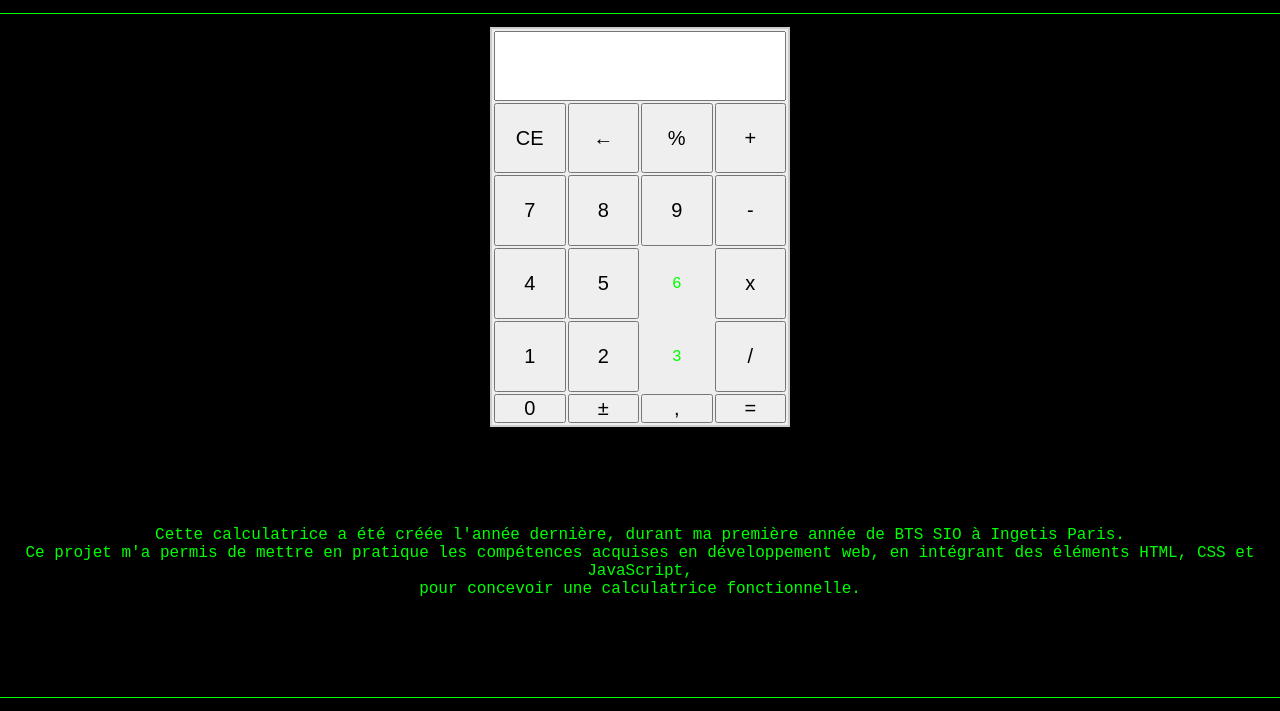
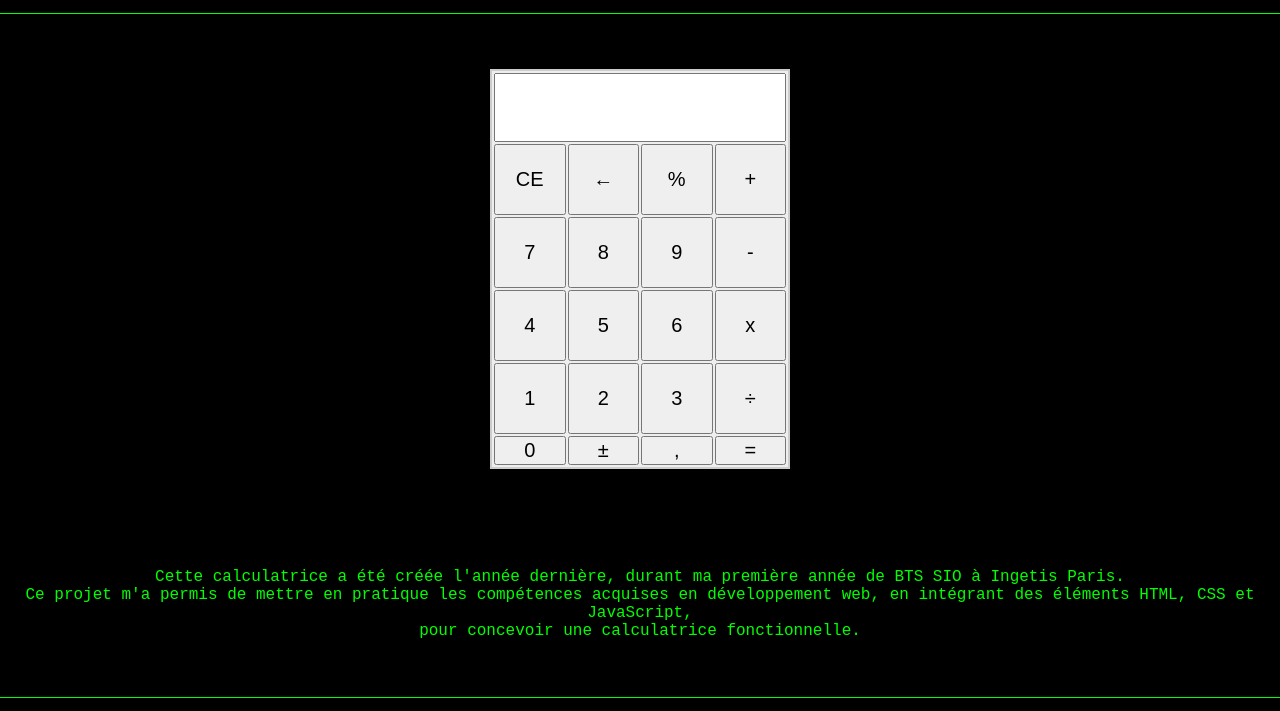
Before and after one commit to SolalDFG/Site-SolalDFG, a plain HTML site: page calculatrice.html in a window 1280 px wide. Shown: the part 53-764 px from the top of the page. Drawn offline with Linux system fonts and the light colour scheme.

Commit message:
Update calculatrice.html

```diff
--- a/calculatrice.html
+++ b/calculatrice.html
@@ -2,9 +2,8 @@
 <html lang="fr">
 <head>
     <meta charset="utf-8">
-    <meta name="viewport" content="width=device-width, initial-scale=1.0">
-    <title>Calculatrice en JavaScript</title>
-    <script type="text/javascript" src="calculatrice.js" defer></script>
+    <title>Calculatrice en javascript</title>
+    <script type="text/javascript" src="calculatrice.js"></script>
     <link rel="stylesheet" media="screen, print, handheld" type="text/css" href="calculatrice.css" />
 </head>
 <body>
@@ -25,7 +24,7 @@
                 <li>
                     <a class="projet" href="projet.html">Projets</a>
                     <ul class="sous-menu">
-                        <li><a class="pcalculatrice" href="calculatrice.html">Calculatrice JS</a></li>
+                        <li><a class="pcalculatrice" href="calculatrice.html">Calculatrice JSS</a></li>
                         <li><a class="identification" href="projet-connection.html">Page Identification</a></li>
                     </ul>
                 </li>
@@ -35,81 +34,86 @@
         </nav>
     </header>
     <main>
-        <div class="calculatrice-container">
         <table class="calculatrice" id="calc">
             <tr>
                 <td colspan="4" class="calc_td_resultat">
-                        <input type="text" readonly="readonly" name="calc_resultat" id="calc_resultat" class="calc_resultat" />
+                    <input type="text" readonly="readonly" name="calc_resultat" id="calc_resultat" class="calc_resultat" onkeydown="javascript:key_detect_calc('calc',event);" />
                 </td>
             </tr>
             <tr>
                 <td class="calc_td_btn">
-                        <button class="calc_btn" data-action="ce">CE</button>
+                        <input type="button" class="calc_btn" value="CE" onclick="javascript:f_calc('calc','ce');" />
                 </td>
                 <td class="calc_td_btn">
-                        <button class="calc_btn" data-action="nbs">&larr;</button>
+                        <input type="button" class="calc_btn" value="&larr;" onclick="javascript=f_calc('calc','nbs');" />
                 </td>
                 <td class="calc_td_btn">
-                        <button class="calc_btn" data-action="%">%</button>
+                        <input type="button" class="calc_btn" value="%" onclick="javascript=f_calc('calc','%');" />
                 </td>
                 <td class="calc_td_btn">
-                        <button class="calc_btn" data-action="+">+</button>
+                        <input type="button" class="calc_btn" value="+" onclick="javascript=f_calc('calc','+');" />
                 </td>
             </tr>
             <tr>
                 <td class="calc_td_btn">
-                        <button class="calc_btn" data-action="7">7</button>
+                        <input type="button" class="calc_btn" value="7" onclick="javascript=add_calc('calc',7);" />
                 </td>
                 <td class="calc_td_btn">
-                        <button class="calc_btn" data-action="8">8</button>
+                        <input type="button" class="calc_btn" value="8" onclick="javascript=add_calc('calc',8);" />
                 </td>
                 <td class="calc_td_btn">
-                        <button class="calc_btn" data-action="9">9</button>
+                        <input type="button" class="calc_btn" value="9" onclick="javascript=add_calc('calc',9);" />
                 </td>
                 <td class="calc_td_btn">
-                        <button class="calc_btn" data-action="-">-</button>
+                        <input type="button" class="calc_btn" value="-" onclick="javascript=f_calc('calc','-');" />
                 </td>
             </tr>
             <tr>
                 <td class="calc_td_btn">
-                        <button class="calc_btn" data-action="4">4</button>
+                        <input type="button" class="calc_btn" value="4" onclick="javascript=add_calc('calc',4);" />
                 </td>
                 <td class="calc_td_btn">
-                        <button class="calc_btn" data-action="5">5</button>
+                        <input type="button" class="calc_btn" value="5" onclick="javascript=add_calc('calc',5);" />
                 </td>
-                    <td class="calc_td_btn" data-action="6">6</td>
                 <td class="calc_td_btn">
-                        <button class="calc_btn" data-action="*">x</button>
+                        <input type="button" class="calc_btn" value="6" onclick="javascript=add_calc('calc',6);" />
+                </td>
+                <td class="calc_td_btn">
+                        <input type="button" class="calc_btn" value="x" onclick="javascript=f_calc('calc','*');" />
                 </td>
             </tr>
             <tr>
                 <td class="calc_td_btn">
-                        <button class="calc_btn" data-action="1">1</button>
+                        <input type="button" class="calc_btn" value="1" onclick="javascript=add_calc('calc',1);" />
                 </td>
                 <td class="calc_td_btn">
-                        <button class="calc_btn" data-action="2">2</button>
+                        <input type="button" class="calc_btn" value="2" onclick="javascript=add_calc('calc',2);" />
                 </td>
-                    <td class="calc_td_btn" data-action="3">3</td>
                 <td class="calc_td_btn">
-                        <button class="calc_btn" data-action="/">/</button>
+                        <input type="button" class="calc_btn" value="3" onclick="javascript=add_calc('calc',3);" />
+                </td>
+                <td class="calc_td_btn">
+                        <input type="button" class="calc_btn" value="&divide;" onclick="javascript=f_calc('calc','');" />
                 </td>
             </tr>
             <tr>
                 <td class="calc_td_btn">
-                        <button class="calc_btn" data-action="0">0</button>
+                        <input type="button" class="calc_btn" value="0" onclick="javascript=add_calc('calc',0);" />
                 </td>
                 <td class="calc_td_btn">
-                        <button class="calc_btn" data-action="+-">&plusmn;</button>
+                        <input type="button" class="calc_btn" value="&plusmn;" onclick="javascript=f_calc('calc','+-');" />
                 </td>
                 <td class="calc_td_btn">
-                        <button class="calc_btn" data-action=".">,</button>
+                        <input type="button" class="calc_btn" value="," onclick="javascript=add_calc('calc','.');" />
                 </td>
                 <td class="calc_td_btn">
-                        <button class="calc_btn" data-action="=">=</button>
+                        <input type="button" class="calc_btn" value="=" onclick="javascript=f_calc('calc','=');" />
                 </td>
             </tr>
         </table>
-        </div>
+        <script type="text/javascript">
+                document.getElementById('calc').onload=initialiser_calc('calc');
+        </script>
          <div class="prcalculatrice">
          <p>Cette calculatrice a été créée l'année dernière, durant ma première année de BTS SIO à Ingetis Paris.<br>
             Ce projet m'a permis de mettre en pratique les compétences acquises en développement web, en intégrant des éléments HTML, CSS et JavaScript,<br>
@@ -118,10 +122,10 @@
     </main>
     <footer>
         <div class="social">
-            <a class="lien" href="https://www.linkedin.com/in/solal-diedhiou-484975204/" target="_blank" aria-label="LinkedIn">
+            <a class="lien" href="https://www.linkedin.com/in/solal-diedhiou-484975204/" target="_blank">
                 <img class="link" src="images/linkedin.png" alt="Logo LinkedIn">
             </a>
-            <a class="lien" href="https://github.com/SolalDFG" target="_blank" aria-label="GitHub">
+            <a class="lien" href="https://github.com/SolalDFG" target="_blank">
                 <img class="git" src="images/github.png" alt="Logo GitHub">
             </a>
         </div>
@@ -130,17 +134,5 @@
             <a class="clien" href="contact.html" target="_blank">Contactez-moi</a>
         </div>
     </footer>
-    <script type="text/javascript">
-        document.addEventListener('DOMContentLoaded', function() {
-            const calc = document.getElementById('calc');
-            const buttons = calc.querySelectorAll('.calc_btn');
-            buttons.forEach(button => {
-                button.addEventListener('click', function() {
-                    const action = this.getAttribute('data-action');
-                    f_calc('calc', action);
-                });
-            });
-        });
-    </script>
 </body>
 </html>
```
Lines whose indentation alone changed are shown as unchanged.
